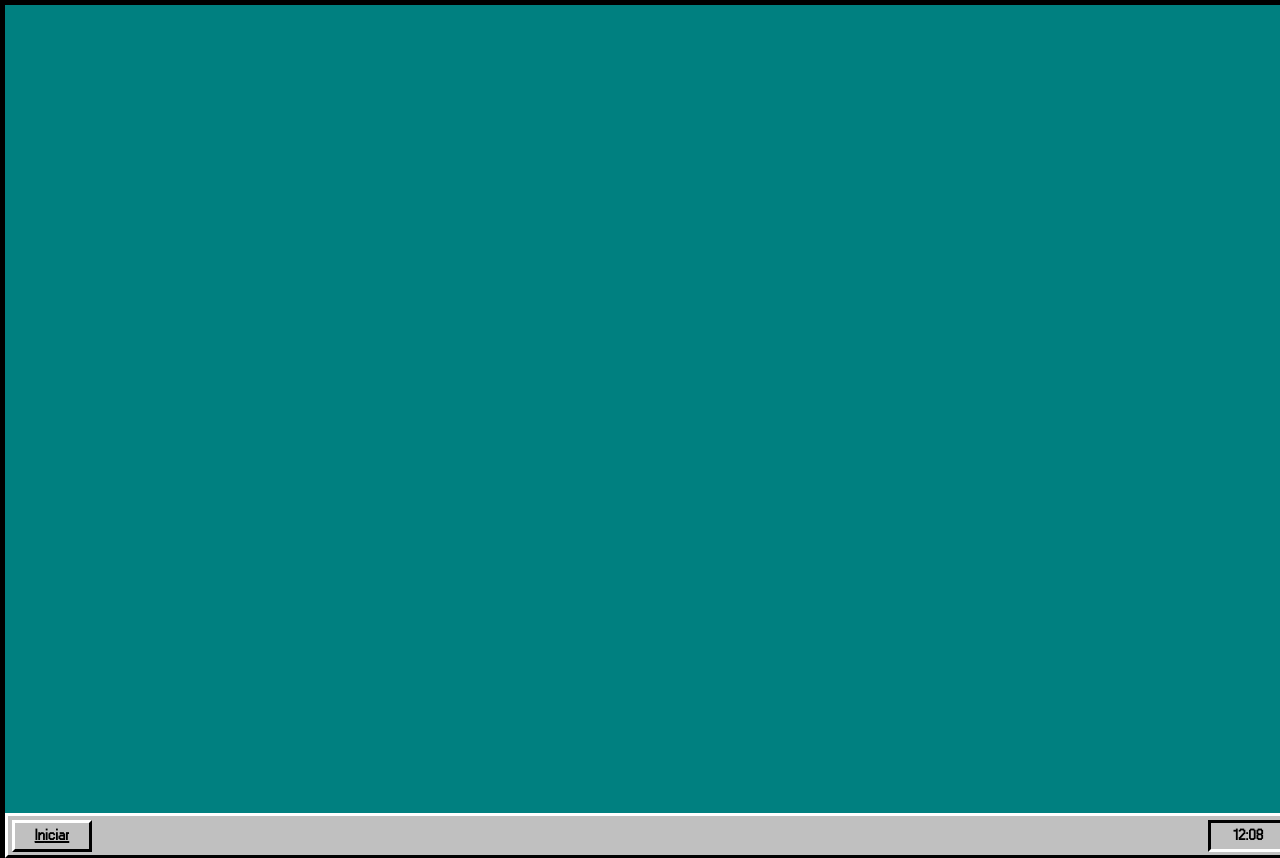
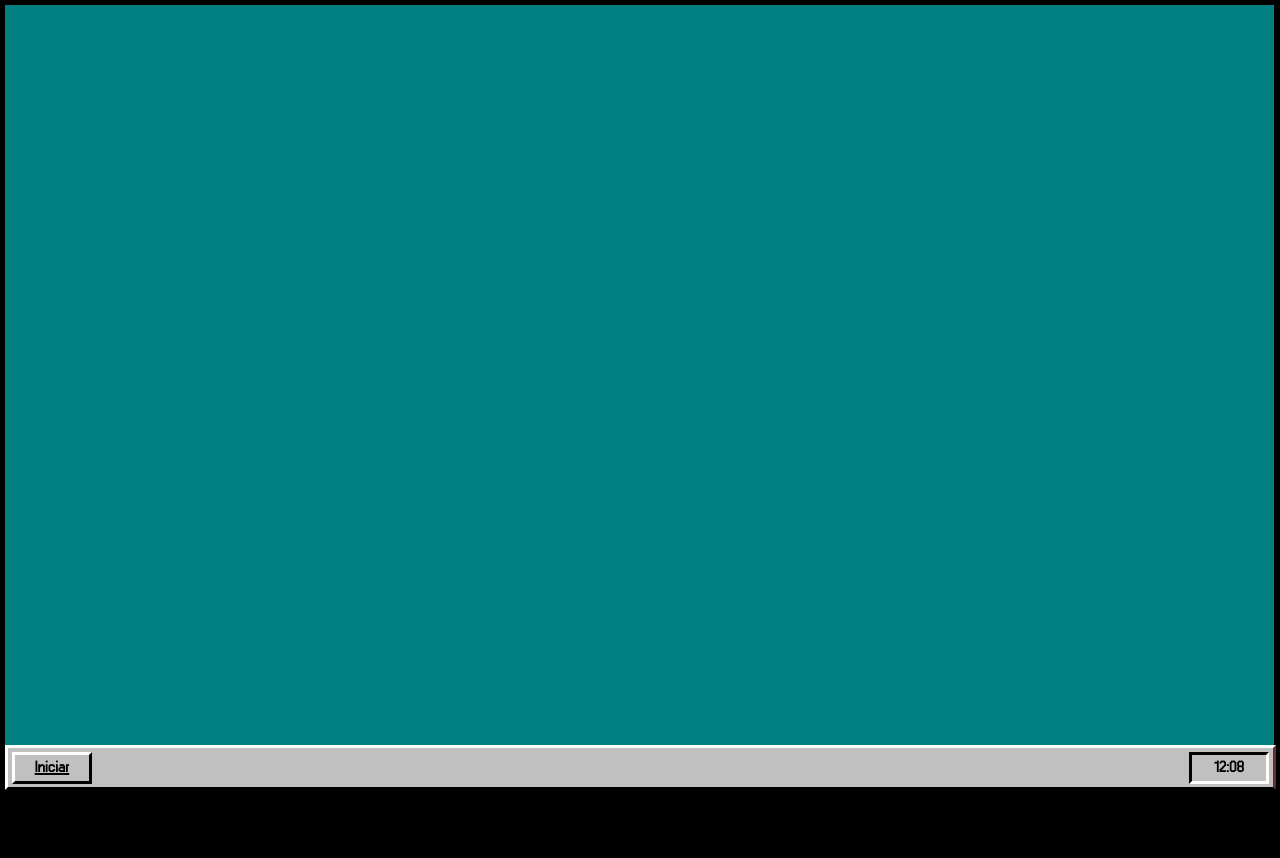
Before and after one commit to Slot148/HomePage.github.io, a plain HTML site: page W95/W95.html in a window 1280 px wide. After the commit the page ends 800 px from the top, so only its background shows below. Drawn offline with Linux system fonts and the light colour scheme.

Commit message:
Revert "Update W95.css"

```diff
--- a/W95/W95.css
+++ b/W95/W95.css
@@ -5,8 +5,8 @@
 
 body {
   display: flexbox;
-  width: 98.5vw;
-  height: 98.5vh;
+  width: 98vw;
+  height: 98vh;
   background-color: black;
   overflow: hidden;
   justify-content: center;
@@ -21,8 +21,8 @@ body {
   grid-template-rows: repeat(6, 1fr);
   grid-gap: 5px;
   grid-auto-flow: column;
-  width: 100vw;
-  height: 100vh;
+  width: 98.5vw;
+  height: 91.5vh;
   background-color: #008080;
   padding: 4px;
   z-index: 0;
@@ -33,7 +33,7 @@ body {
 .taskbar {
   display: flex;
   align-items: center;
-  width: 100vw;
+  width: 98.5vw;
   height: 35px;
   background-color: #c0c0c0;
   border: 3px solid white;
```
